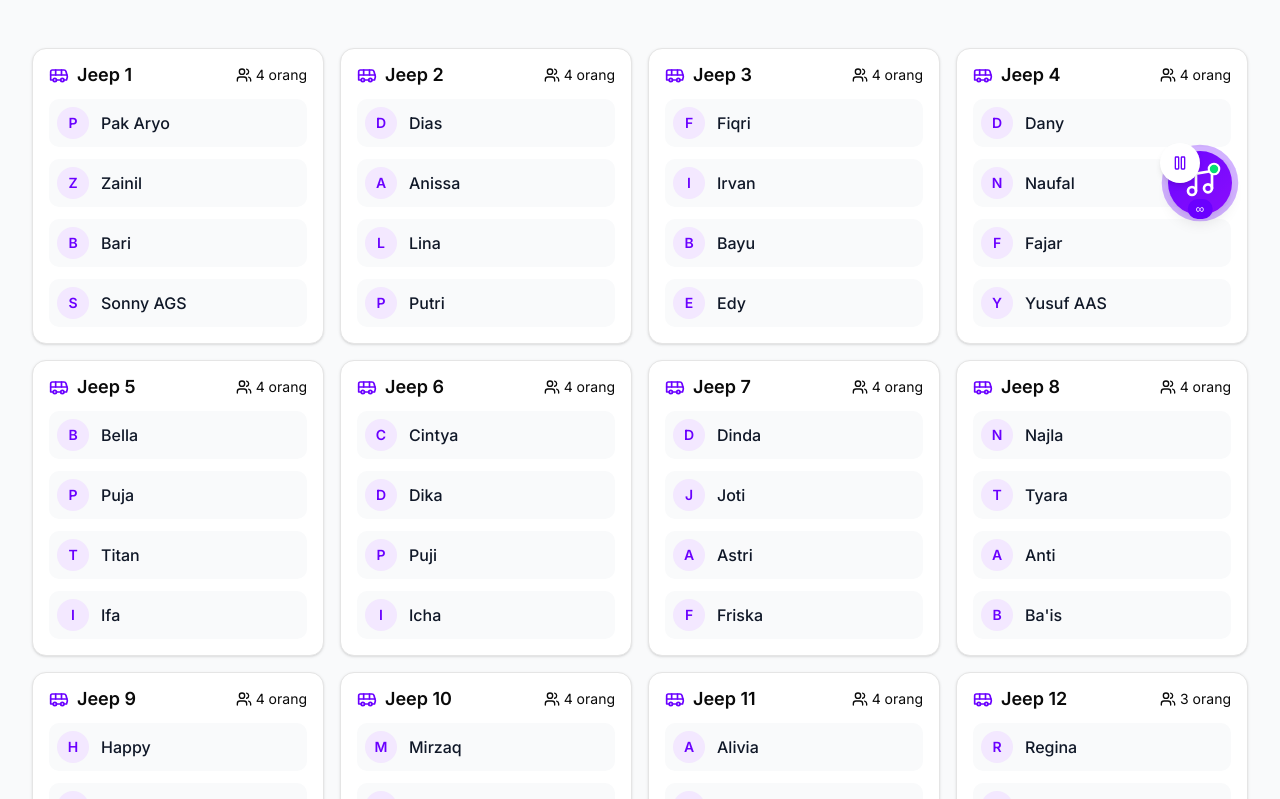
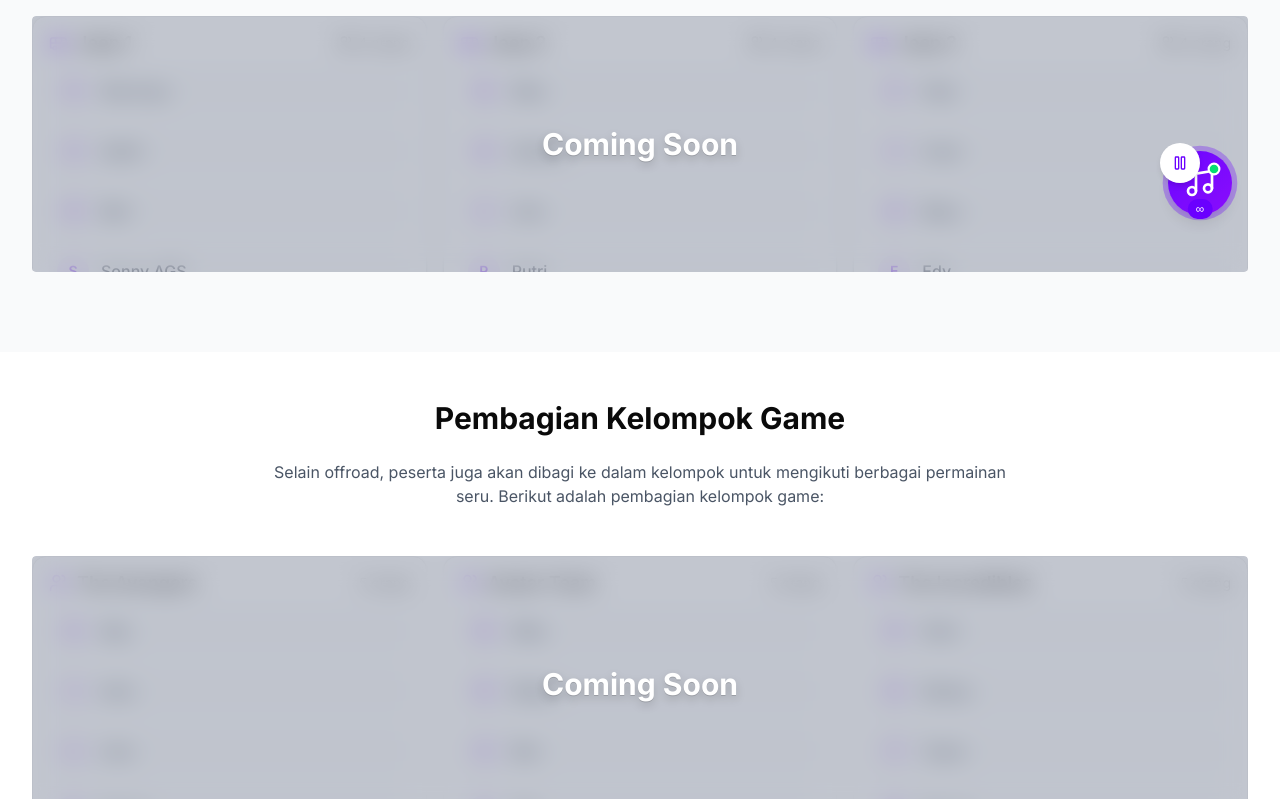
Before and after one commit to mirzaq19/sigs-gathering, a Next.js app: page /teams in a window 1280 px wide. Shown: the part 561-1360 px from the top of the page. Built offline with nearby package versions, Linux system fonts and the light colour scheme.

Commit message:
feat: add permissions management for bus, hotel, jeep, and games sections; implement conditional rendering in accommodation and teams pages

```diff
--- a/app/accommodation/page.tsx
+++ b/app/accommodation/page.tsx
@@ -13,6 +13,7 @@ import {
 import { Card, CardContent, CardHeader, CardTitle } from '@/components/ui/card';
 import { Badge } from '@/components/ui/badge';
 import { BUS_SEATS, BusSeat, ROOMS } from '@/data/accommodations.const';
+import { PERMISSIONS } from '@/data/permission.const';
 
 export default function AccommodationPage() {
   return (
@@ -82,7 +83,13 @@ export default function AccommodationPage() {
             </p>
           </motion.div>
 
-          <div className="grid grid-cols-1 md:grid-cols-2 lg:grid-cols-3 gap-4 mb-8">
+          <div
+            className={`grid grid-cols-1 md:grid-cols-2 lg:grid-cols-3 gap-4 mb-8 ${
+              !PERMISSIONS.hotel
+                ? 'relative max-h-64 overflow-hidden rounded'
+                : ''
+            }`}
+          >
             {ROOMS.map((room, index) => (
               <motion.div
                 key={room.roomNumber}
@@ -90,7 +97,7 @@ export default function AccommodationPage() {
                 animate={{ opacity: 1, y: 0 }}
                 transition={{ duration: 0.6, delay: 0.8 + index * 0.1 }}
               >
-                <Card className="h-full hover:shadow-lg transition-shadow duration-300 py-4 gap-2">
+                <Card className="h-full hover:shadow-lg transition-shadow duration-300  overflow-hidden py-4 gap-2">
                   <CardHeader className="px-4">
                     <div className="flex items-center justify-between">
                       <CardTitle className="md:text-lg flex items-center">
@@ -137,6 +144,15 @@ export default function AccommodationPage() {
                 </Card>
               </motion.div>
             ))}
+
+            {!PERMISSIONS.hotel && (
+              <div className="absolute inset-0 flex items-center justify-center z-10">
+                <div className="w-full h-full bg-gray-400/60 backdrop-blur-md absolute inset-0"></div>
+                <span className="relative text-center text-3xl font-bold text-white drop-shadow-lg text-outlni text-shadow-2xs">
+                  Coming Soon
+                </span>
+              </div>
+            )}
           </div>
 
           <motion.div
@@ -195,8 +211,14 @@ const BusLayout = ({ assignments }: { assignments: BusSeat[] }) => {
         <span className="font-bold">Layout Bus</span>
       </div>
 
-      <div className="overflow-x-auto">
-        <div className="min-w-md max-w-lg mx-auto mb-6">
+      <div
+        className={`${
+          !PERMISSIONS.bus
+            ? 'relative overflow-hidden rounded-lg max-h-96'
+            : 'overflow-x-auto relative'
+        }`}
+      >
+        <div className="min-w-md max-w-lg mx-auto mb-1 ">
           <div className="flex justify-center items-center mb-4">
             <div className="bg-white text-xs flex justify-center items-center gap-1 text-gray-600 py-2 px-3 border border-gray-200 rounded">
               <TvMinimalPlay className="size-4 text-gray-600" /> TV
@@ -328,6 +350,15 @@ const BusLayout = ({ assignments }: { assignments: BusSeat[] }) => {
             ))}
           </div>
         </div>
+        {/* Backdrop blue coming soon */}
+        {!PERMISSIONS.bus && (
+          <div className="absolute inset-0 flex items-center justify-center z-10">
+            <div className="w-full h-full bg-gray-400/60 backdrop-blur-md absolute inset-0"></div>
+            <span className="relative text-3xl font-bold text-white drop-shadow-lg">
+              Coming Soon
+            </span>
+          </div>
+        )}
       </div>
       {/* Legend */}
       <div className="flex justify-center space-x-4 mt-6 text-sm">
--- a/app/teams/page.tsx
+++ b/app/teams/page.tsx
@@ -4,6 +4,7 @@ import { motion } from 'motion/react';
 import { Users, Bus } from 'lucide-react';
 import { Card, CardContent, CardHeader, CardTitle } from '@/components/ui/card';
 import { JEEP_TEAMS, GAME_TEAMS } from '@/data/teams.const';
+import { PERMISSIONS } from '@/data/permission.const';
 
 export default function TeamsPage() {
   return (
@@ -27,7 +28,7 @@ export default function TeamsPage() {
       </section>
 
       {/* Jeep Assignment */}
-      <section className="py-20 bg-gray-50">
+      <section className="py-12 bg-gray-50">
         <div className="max-w-7xl mx-auto px-4 sm:px-6 lg:px-8">
           <motion.div
             initial={{ opacity: 0, y: 30 }}
@@ -45,7 +46,13 @@ export default function TeamsPage() {
             </p>
           </motion.div>
 
-          <div className="grid grid-cols-1 md:grid-cols-2 lg:grid-cols-4 gap-4 mb-8">
+          <div
+            className={`grid grid-cols-1 md:grid-cols-2 lg:grid-cols-3 gap-4 mb-8 ${
+              !PERMISSIONS.jeep
+                ? 'relative max-h-64 overflow-hidden rounded'
+                : ''
+            }`}
+          >
             {JEEP_TEAMS.map((jeep, index) => (
               <motion.div
                 key={jeep.id}
@@ -91,12 +98,21 @@ export default function TeamsPage() {
                 </Card>
               </motion.div>
             ))}
+
+            {!PERMISSIONS.jeep && (
+              <div className="absolute inset-0 flex items-center justify-center z-10">
+                <div className="w-full h-full bg-gray-400/60 backdrop-blur-md absolute inset-0"></div>
+                <span className="relative text-center text-3xl font-bold text-white drop-shadow-lg text-outlni text-shadow-2xs">
+                  Coming Soon
+                </span>
+              </div>
+            )}
           </div>
         </div>
       </section>
 
       {/* Game Assignment */}
-      <section className="py-20 bg-white">
+      <section className="py-12 bg-white">
         <div className="max-w-7xl mx-auto px-4 sm:px-6 lg:px-8">
           <motion.div
             initial={{ opacity: 0, y: 30 }}
@@ -115,7 +131,13 @@ export default function TeamsPage() {
           </motion.div>
 
           {/* Game groups will be displayed here */}
-          <div className="grid grid-cols-1 md:grid-cols-2 lg:grid-cols-4 gap-4">
+          <div
+            className={`grid grid-cols-1 md:grid-cols-2 lg:grid-cols-3 gap-4 mb-8 ${
+              !PERMISSIONS.games
+                ? 'relative max-h-64 overflow-hidden rounded'
+                : ''
+            }`}
+          >
             {GAME_TEAMS.map((team, index) => (
               <motion.div
                 key={team.id}
@@ -160,6 +182,15 @@ export default function TeamsPage() {
                 </Card>
               </motion.div>
             ))}
+
+            {!PERMISSIONS.games && (
+              <div className="absolute inset-0 flex items-center justify-center z-10">
+                <div className="w-full h-full bg-gray-400/60 backdrop-blur-md absolute inset-0"></div>
+                <span className="relative text-center text-3xl font-bold text-white drop-shadow-lg text-outlni text-shadow-2xs">
+                  Coming Soon
+                </span>
+              </div>
+            )}
           </div>
         </div>
       </section>
--- /dev/null
+++ b/data/permission.const.ts
@@ -0,0 +1,6 @@
+export const PERMISSIONS = {
+  bus: false,
+  hotel: false,
+  jeep: false,
+  games: false,
+};
```
